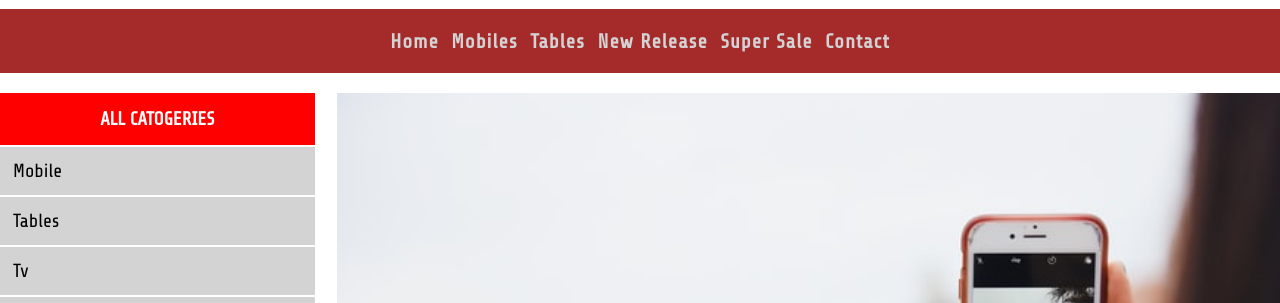
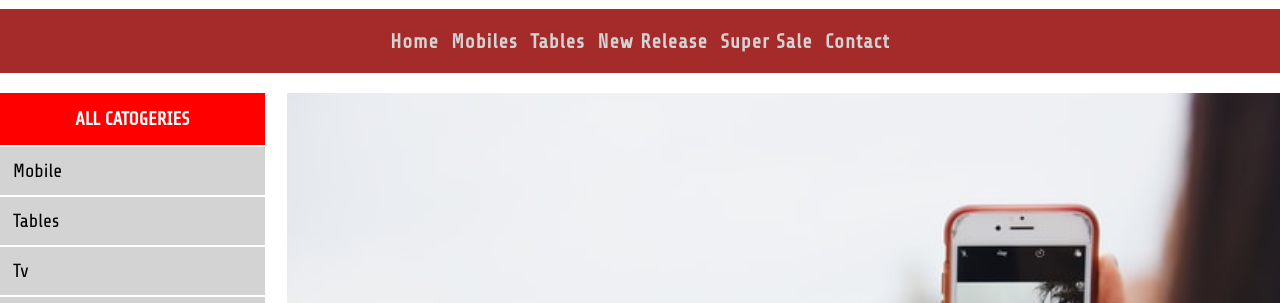
Before and after one commit to ashharmansurin/mydemoashhar.github.io, a plain HTML site: page index.html in a window 1280 px wide. Shown: the part 70-373 px from the top of the page. Drawn offline with Linux system fonts and the light colour scheme.

Commit message:
change
i have changes some css

```diff
--- a/css/main.css
+++ b/css/main.css
@@ -130,7 +130,7 @@ ul.nav_links a {
 /*********hero**********/
 .hero{
 	display: grid;
-	grid-template-columns: 1fr 3fr;
+	grid-template-columns: 0.8fr 3fr;
 	grid-column-gap: 22px;
 	margin: 20px 0;
 }
```
